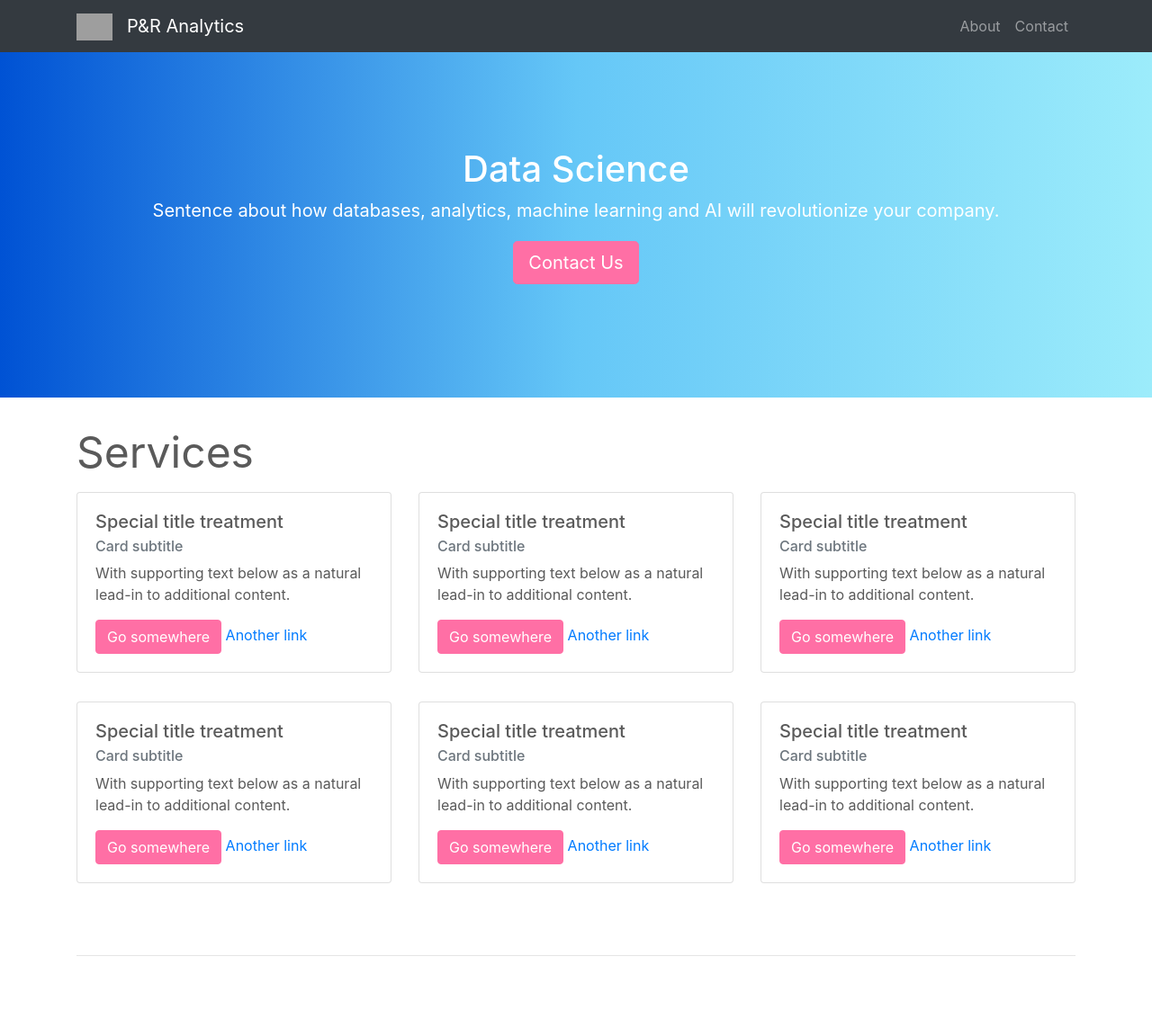
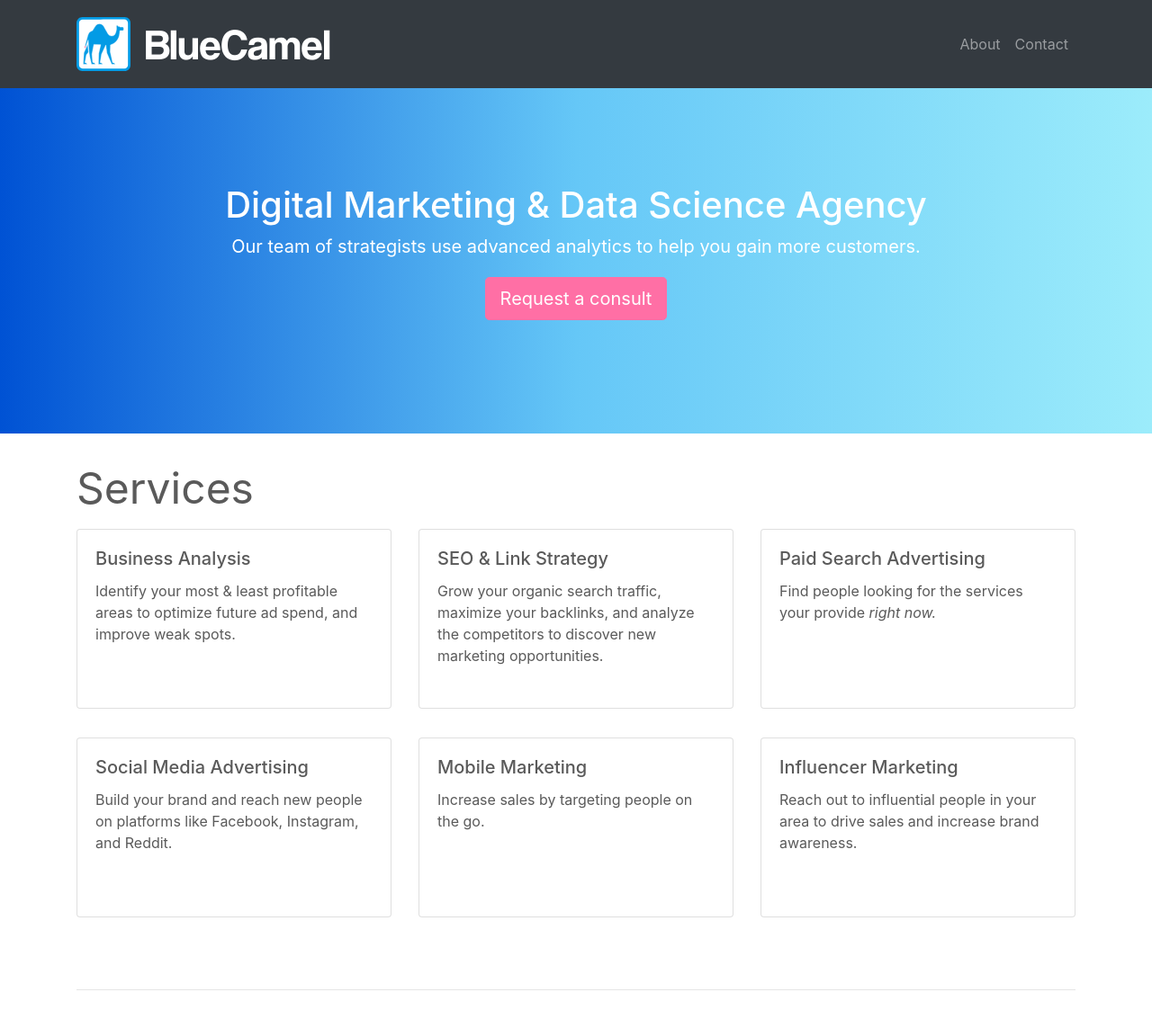
Before and after one commit to bluecamel-io/website, a Flask app: page / in a window 1280 px wide. Shown: the top 1143 px of the page at 90% size. Run offline with Flask 2, Linux system fonts and the light colour scheme; some libraries are stand-ins or nearby versions; grey boxes are pictures that could not be loaded.

Commit message:
start adding copy. add new logo/name.

```diff
--- a/static/css/styles.css
+++ b/static/css/styles.css
@@ -1,11 +1,29 @@
 /* GLOBAL STYLES
 -------------------------------------------------- */
 /* Padding below the footer and lighter body text */
+
+@font-face{
+    font-family: brand;
+    src: url('/static/fonts/coolvetica/coolvetica_rg.ttf');
+    font-weight: bold;
+}
 
 body {
   /* padding-top: 3rem; */
   padding-bottom: 3rem;
   color: #5a5a5a;
+}
+
+.navbar-brand {
+    font-family: brand;
+    font-size: 3rem;
+    display: flex;
+    justify-content: center;
+    align-items: center;
+}
+
+.card {
+    min-height: 200px;
 }
 
 
@@ -172,6 +190,16 @@ body {
 /* RESPONSIVE CSS
 -------------------------------------------------- */
 
+@media (max-width: 40em) {
+    .navbar-brand {
+        font-size: 2rem;
+    }
+
+    .navbar-brand img {
+        width: 50px;
+    }
+}
+
 @media (min-width: 40em) {
     /* Bump up size of carousel content */
     .carousel-caption p {
@@ -183,6 +211,10 @@ body {
     .featurette-heading {
         font-size: 50px;
     }
+
+    .navbar-brand img {
+         width:60px;
+    }
 }
 
 @media (min-width: 62em) {
--- a/templates/about.html
+++ b/templates/about.html
@@ -1,4 +1,9 @@
 {% extends "base.html" %}
+
+{% block head %}
+    {{ super() }}
+    <link href="{{ url_for('static', filename='css/styles.css') }}" rel="stylesheet">
+{% endblock %}
 
 {% block content %}
     <div class="container">
--- a/templates/contact.html
+++ b/templates/contact.html
@@ -1,4 +1,9 @@
 {% extends "base.html" %}
+
+{% block head %}
+    {{ super() }}
+    <link href="{{ url_for('static', filename='css/styles.css') }}" rel="stylesheet">
+{% endblock %}
 
 {% block content %}
     {% from 'includes/_form_helpers.html' import render_field %}
--- a/templates/includes/_navbar.html
+++ b/templates/includes/_navbar.html
@@ -1,9 +1,9 @@
 <nav class="navbar navbar-expand-lg navbar-dark bg-dark">
     <div class="container">
         <a class="navbar-brand" href="/">
-        <img src={{ url_for('static', filename='images/blue_logo.svg') }} alt="Logo" style="width:40px;">
+        <img src={{ url_for('static', filename='images/white_camel_logo.svg') }} alt="Logo">
         </a>
-        <a class="navbar-brand" href="/">P&R Analytics</a>
+        <a class="navbar-brand" href="/">BlueCamel</a>
         <button class="navbar-toggler" type="button" data-toggle="collapse" data-target="#navbarNavAltMarkup" aria-controls="navbarNavAltMarkup" aria-expanded="false" aria-label="Toggle navigation">
             <span class="navbar-toggler-icon"></span>
         </button>
--- a/templates/index.html
+++ b/templates/index.html
@@ -13,9 +13,9 @@ https://www.w3schools.com/howto/howto_css_hero_image.asp
 {% block content %}
   <div class="jumbotron">
     <div class="container">
-      <h1>Data Science</h1>
-      <p>Sentence about how databases, analytics, machine learning and AI will revolutionize your company.</p>
-      <p><a class="btn btn-lg btn-primary" href="{{ url_for('contact') }}" role="button">Contact Us</a></p>
+      <h1>Digital Marketing & Data Science Agency</h1>
+      <p>Our team of strategists use advanced analytics to help you gain more customers.</p>
+      <p><a class="btn btn-lg btn-primary" href="{{ url_for('contact') }}" role="button">Request a consult</a></p>
     </div>
   </div>
 
@@ -39,33 +39,33 @@ https://www.w3schools.com/howto/howto_css_hero_image.asp
           <div class="col-sm-4">
             <div class="card">
               <div class="card-body">
-                <h5 class="card-title">Special title treatment</h5>
-                <h6 class="card-subtitle mb-2 text-muted">Card subtitle</h6>
-                <p class="card-text">With supporting text below as a natural lead-in to additional content.</p>
-                <a href="#" class="btn btn-primary">Go somewhere</a>
-                <a href="#" class="card-link">Another link</a>
+                <h5 class="card-title">Business Analysis</h5>
+                <!-- <h6 class="card-subtitle mb-2 text-muted">Card subtitle</h6> -->
+                <p class="card-text">Identify your most & least profitable areas to optimize future ad spend, and improve weak spots.</p>
+                <!-- <a href="#" class="btn btn-primary">Go somewhere</a> -->
+                <!-- <a href="#" class="card-link">Another link</a> -->
               </div>
             </div>
           </div>
           <div class="col-sm-4">
             <div class="card">
               <div class="card-body">
-                  <h5 class="card-title">Special title treatment</h5>
-                  <h6 class="card-subtitle mb-2 text-muted">Card subtitle</h6>
-                  <p class="card-text">With supporting text below as a natural lead-in to additional content.</p>
-                  <a href="#" class="btn btn-primary">Go somewhere</a>
-                  <a href="#" class="card-link">Another link</a>
+                  <h5 class="card-title">SEO & Link Strategy</h5>
+                  <!-- <h6 class="card-subtitle mb-2 text-muted">Card subtitle</h6> -->
+                  <p class="card-text">Grow your organic search traffic, maximize your backlinks, and analyze the competitors to discover new marketing opportunities.</p>
+                  <!-- <a href="#" class="btn btn-primary">Go somewhere</a> -->
+                  <!-- <a href="#" class="card-link">Another link</a> -->
               </div>
             </div>
           </div>
           <div class="col-sm-4">
             <div class="card">
               <div class="card-body">
-                <h5 class="card-title">Special title treatment</h5>
-                <h6 class="card-subtitle mb-2 text-muted">Card subtitle</h6>
-                <p class="card-text">With supporting text below as a natural lead-in to additional content.</p>
-                <a href="#" class="btn btn-primary">Go somewhere</a>
-                <a href="#" class="card-link">Another link</a>
+                <h5 class="card-title">Paid Search Advertising</h5>
+                <!-- <h6 class="card-subtitle mb-2 text-muted">Card subtitle</h6> -->
+                <p class="card-text">Find people looking for the services your provide <i>right now.</i></p>
+                <!-- <a href="#" class="btn btn-primary">Go somewhere</a> -->
+                <!-- <a href="#" class="card-link">Another link</a> -->
               </div>
             </div>
           </div><!-- /.col-sm-4 -->
@@ -75,33 +75,33 @@ https://www.w3schools.com/howto/howto_css_hero_image.asp
           <div class="col-sm-4">
             <div class="card">
               <div class="card-body">
-                <h5 class="card-title">Special title treatment</h5>
-                <h6 class="card-subtitle mb-2 text-muted">Card subtitle</h6>
-                <p class="card-text">With supporting text below as a natural lead-in to additional content.</p>
-                <a href="#" class="btn btn-primary">Go somewhere</a>
-                <a href="#" class="card-link">Another link</a>
+                <h5 class="card-title">Social Media Advertising</h5>
+                <!-- <h6 class="card-subtitle mb-2 text-muted">Card subtitle</h6> -->
+                <p class="card-text">Build your brand and reach new people on platforms like Facebook, Instagram, and Reddit.</p>
+                <!-- <a href="#" class="btn btn-primary">Go somewhere</a> -->
+                <!-- <a href="#" class="card-link">Another link</a> -->
               </div>
             </div>
           </div>
           <div class="col-sm-4">
             <div class="card">
               <div class="card-body">
-                  <h5 class="card-title">Special title treatment</h5>
-                  <h6 class="card-subtitle mb-2 text-muted">Card subtitle</h6>
-                  <p class="card-text">With supporting text below as a natural lead-in to additional content.</p>
-                  <a href="#" class="btn btn-primary">Go somewhere</a>
-                  <a href="#" class="card-link">Another link</a>
+                  <h5 class="card-title">Mobile Marketing</h5>
+                  <!-- <h6 class="card-subtitle mb-2 text-muted">Card subtitle</h6> -->
+                  <p class="card-text">Increase sales by targeting people on the go.</p>
+                  <!-- <a href="#" class="btn btn-primary">Go somewhere</a> -->
+                  <!-- <a href="#" class="card-link">Another link</a> -->
               </div>
             </div>
           </div>
           <div class="col-sm-4">
             <div class="card">
               <div class="card-body">
-                <h5 class="card-title">Special title treatment</h5>
-                <h6 class="card-subtitle mb-2 text-muted">Card subtitle</h6>
-                <p class="card-text">With supporting text below as a natural lead-in to additional content.</p>
-                <a href="#" class="btn btn-primary">Go somewhere</a>
-                <a href="#" class="card-link">Another link</a>
+                <h5 class="card-title">Influencer Marketing</h5>
+                <!-- <h6 class="card-subtitle mb-2 text-muted">Card subtitle</h6> -->
+                <p class="card-text">Reach out to influential people in your area to drive sales and increase brand awareness.</p>
+                <!-- <a href="#" class="btn btn-primary">Go somewhere</a> -->
+                <!-- <a href="#" class="card-link">Another link</a> -->
               </div>
             </div>
           </div><!-- /.col-sm-4 -->
```
Also changed, not shown: static/fonts/coolvetica/read-this.html (added, +195 -0 lines), README.md, static/fonts/coolvetica/coolvetica_rg.ttf (added), static/images/white_camel_logo.svg (added), 1 other file. Lines whose indentation alone changed are shown as unchanged.
